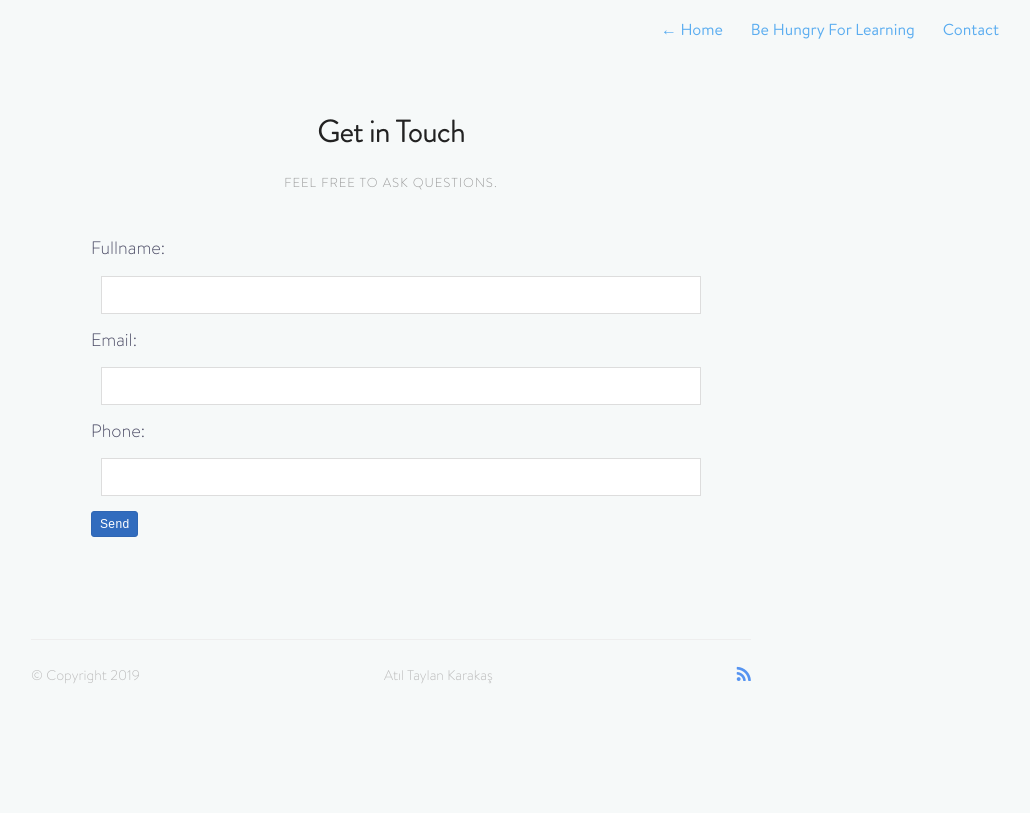
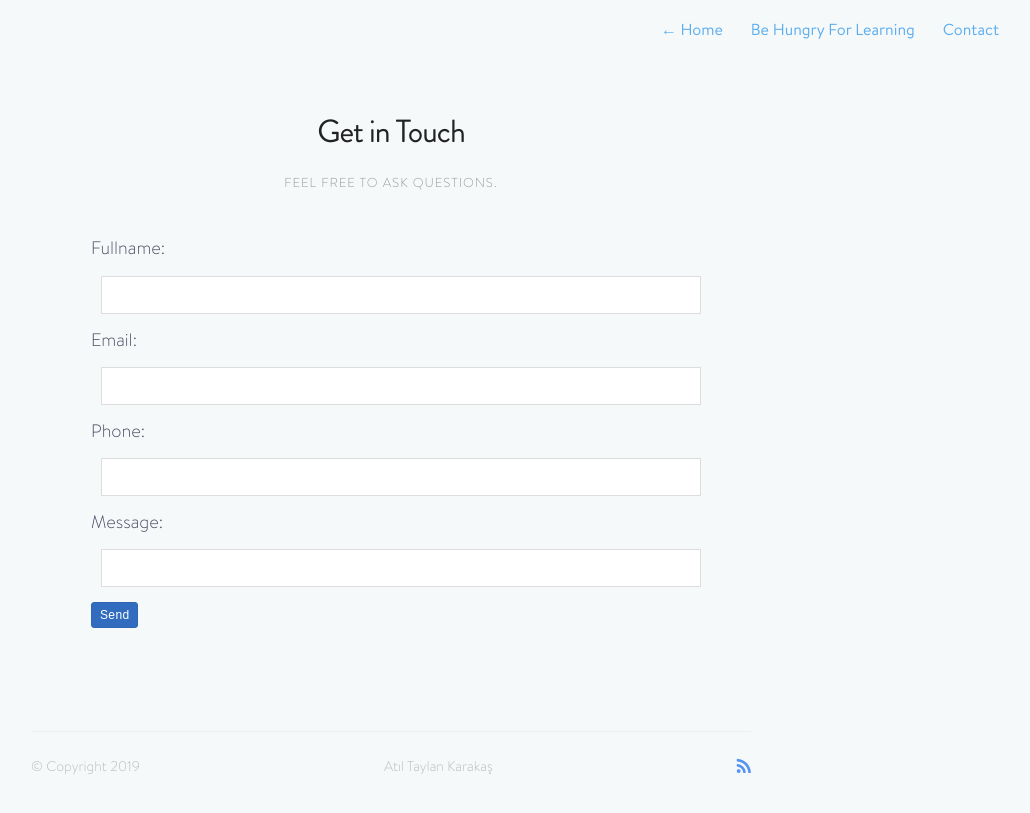
Before and after one commit to taylankarakas/taylankarakas.github.io, a Jekyll site: the page built from contact.md, in a window 1280 px wide. Shown: the top 813 px of the page, without its empty margins (249-1279 px from the left). Built offline with Jekyll 4.4.1, drawn with Linux system fonts in a browser that asks for light colours; nearby versions of some CDN libraries.

Commit message:
contact update

```diff
--- a/contact.md
+++ b/contact.md
@@ -15,7 +15,9 @@ layout: default
         <label>Email:</label>
         <input type="email" required name="email">
         <label>Phone:</label>
-        <input type="tel" required name="tel">
+        <input type="tel" name="tel">
+        <label>Message:</label>
+        <input type="text" required name="message">
         <button type="submit">Send</button>
     </form>
     </section>
```
